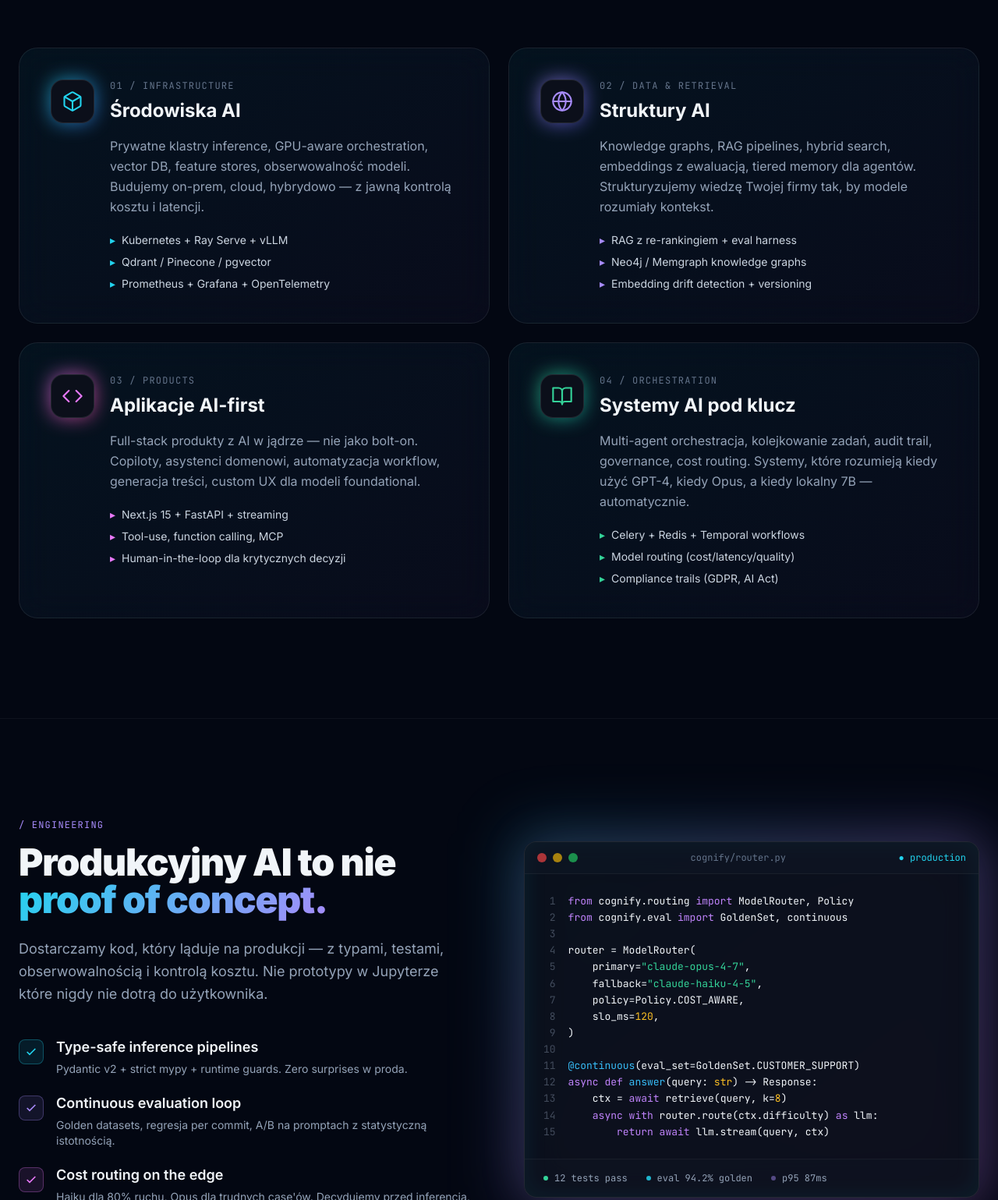
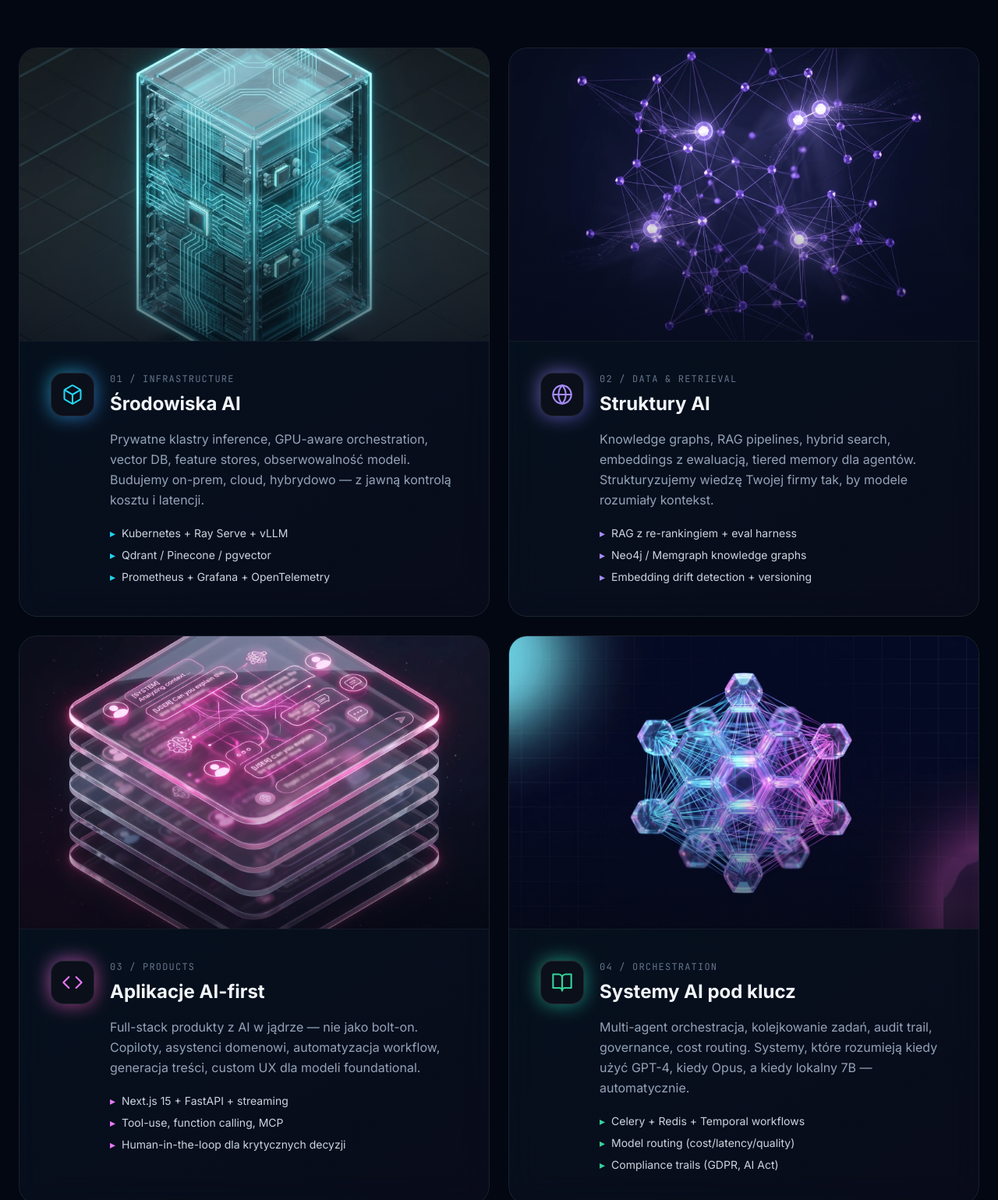
Before and after one commit to jachim00/cognify-demo, a plain HTML site: page index.html in a window 1280 px wide. Shown: the part 1619-3158 px from the top of the page at 78% size. Drawn offline with nearby package versions, Linux system fonts and the light colour scheme.

Commit message:
assets: WebP + slug names, integracja w pillars + OG image
- 7x PNG (~34 MB total) -> 7x WebP (~1 MB) zachowując jakość wizualną
- slug names (cognify-1.webp...cognify-7.webp) zamiast nazw ze spacjami
- og-image.webp (1200x630) dla preview na LinkedIn/Slack/X
- 4 pillar cards w 'Cztery filary' z image bannerem 16:10:
  - Środowiska AI -> cognify-4 (server isometric)
  - Struktury AI -> cognify-5 (knowledge graph)
  - Aplikacje AI-first -> cognify-6 (layered chat UI)
  - Systemy AI -> cognify-2 (hexagonal lattice)
- cognify-1, 3, 7 w repo jako available assets, niewykorzystane w HTML

```diff
--- a/index.html
+++ b/index.html
@@ -8,7 +8,11 @@
   <meta property="og:title" content="Cognify — inteligentne systemy AI">
   <meta property="og:description" content="Środowiska AI. Struktury AI. Aplikacje AI-first. Systemy AI pod klucz.">
   <meta property="og:type" content="website">
+  <meta property="og:image" content="https://jachim00.github.io/cognify-demo/og-image.webp">
+  <meta property="og:image:width" content="1200">
+  <meta property="og:image:height" content="630">
   <meta name="twitter:card" content="summary_large_image">
+  <meta name="twitter:image" content="https://jachim00.github.io/cognify-demo/og-image.webp">
   <link rel="preconnect" href="https://fonts.googleapis.com">
   <link rel="preconnect" href="https://fonts.gstatic.com" crossorigin>
   <link href="https://fonts.googleapis.com/css2?family=Inter:wght@300;400;500;600;700;800;900&family=JetBrains+Mono:wght@400;500;700&display=swap" rel="stylesheet">
@@ -341,8 +345,12 @@
       <div class="mt-16 grid md:grid-cols-2 gap-6">
 
         <!-- Środowiska AI -->
-        <div class="glass rounded-3xl p-8 md:p-10 transition group">
-          <div class="flex items-start gap-5">
+        <div class="glass rounded-3xl overflow-hidden transition group">
+          <div class="relative aspect-[16/10] overflow-hidden border-b border-white/5">
+            <img src="cognify-4.webp" alt="Wizualizacja środowiska AI — serwer infrastruktury" loading="lazy" class="w-full h-full object-cover group-hover:scale-105 transition duration-700">
+            <div class="absolute inset-0 bg-gradient-to-b from-transparent via-transparent to-ink-950/60 pointer-events-none"></div>
+          </div>
+          <div class="p-8 md:p-10 flex items-start gap-5">
             <div class="relative w-14 h-14 shrink-0">
               <div class="absolute inset-0 bg-gradient-to-br from-neon-cyan to-blue-500 rounded-2xl opacity-70 blur-md group-hover:opacity-100 transition"></div>
               <div class="relative w-14 h-14 bg-ink-900 rounded-2xl border border-white/10 flex items-center justify-center">
@@ -370,8 +378,12 @@
         </div>
 
         <!-- Struktury AI -->
-        <div class="glass rounded-3xl p-8 md:p-10 transition group">
-          <div class="flex items-start gap-5">
+        <div class="glass rounded-3xl overflow-hidden transition group">
+          <div class="relative aspect-[16/10] overflow-hidden border-b border-white/5">
+            <img src="cognify-5.webp" alt="Wizualizacja struktur AI — knowledge graph" loading="lazy" class="w-full h-full object-cover group-hover:scale-105 transition duration-700">
+            <div class="absolute inset-0 bg-gradient-to-b from-transparent via-transparent to-ink-950/60 pointer-events-none"></div>
+          </div>
+          <div class="p-8 md:p-10 flex items-start gap-5">
             <div class="relative w-14 h-14 shrink-0">
               <div class="absolute inset-0 bg-gradient-to-br from-neon-violet to-indigo-500 rounded-2xl opacity-70 blur-md group-hover:opacity-100 transition"></div>
               <div class="relative w-14 h-14 bg-ink-900 rounded-2xl border border-white/10 flex items-center justify-center">
@@ -398,8 +410,12 @@
         </div>
 
         <!-- Aplikacje AI -->
-        <div class="glass rounded-3xl p-8 md:p-10 transition group">
-          <div class="flex items-start gap-5">
+        <div class="glass rounded-3xl overflow-hidden transition group">
+          <div class="relative aspect-[16/10] overflow-hidden border-b border-white/5">
+            <img src="cognify-6.webp" alt="Wizualizacja aplikacji AI-first — warstwy interfejsu" loading="lazy" class="w-full h-full object-cover group-hover:scale-105 transition duration-700">
+            <div class="absolute inset-0 bg-gradient-to-b from-transparent via-transparent to-ink-950/60 pointer-events-none"></div>
+          </div>
+          <div class="p-8 md:p-10 flex items-start gap-5">
             <div class="relative w-14 h-14 shrink-0">
               <div class="absolute inset-0 bg-gradient-to-br from-neon-fuchsia to-pink-500 rounded-2xl opacity-70 blur-md group-hover:opacity-100 transition"></div>
               <div class="relative w-14 h-14 bg-ink-900 rounded-2xl border border-white/10 flex items-center justify-center">
@@ -426,8 +442,12 @@
         </div>
 
         <!-- Systemy AI -->
-        <div class="glass rounded-3xl p-8 md:p-10 transition group">
-          <div class="flex items-start gap-5">
+        <div class="glass rounded-3xl overflow-hidden transition group">
+          <div class="relative aspect-[16/10] overflow-hidden border-b border-white/5">
+            <img src="cognify-2.webp" alt="Wizualizacja systemów AI — heksagonalna sieć orkiestracji" loading="lazy" class="w-full h-full object-cover group-hover:scale-105 transition duration-700">
+            <div class="absolute inset-0 bg-gradient-to-b from-transparent via-transparent to-ink-950/60 pointer-events-none"></div>
+          </div>
+          <div class="p-8 md:p-10 flex items-start gap-5">
             <div class="relative w-14 h-14 shrink-0">
               <div class="absolute inset-0 bg-gradient-to-br from-emerald-400 to-teal-500 rounded-2xl opacity-70 blur-md group-hover:opacity-100 transition"></div>
               <div class="relative w-14 h-14 bg-ink-900 rounded-2xl border border-white/10 flex items-center justify-center">
```
Also changed, not shown: cognify-1.webp (added), cognify-2.webp (added), cognify-3.webp (added), cognify-4.webp (added), cognify-5.webp (added), cognify-6.webp (added), cognify-7.webp (added), og-image.webp (added), 7 other files.
